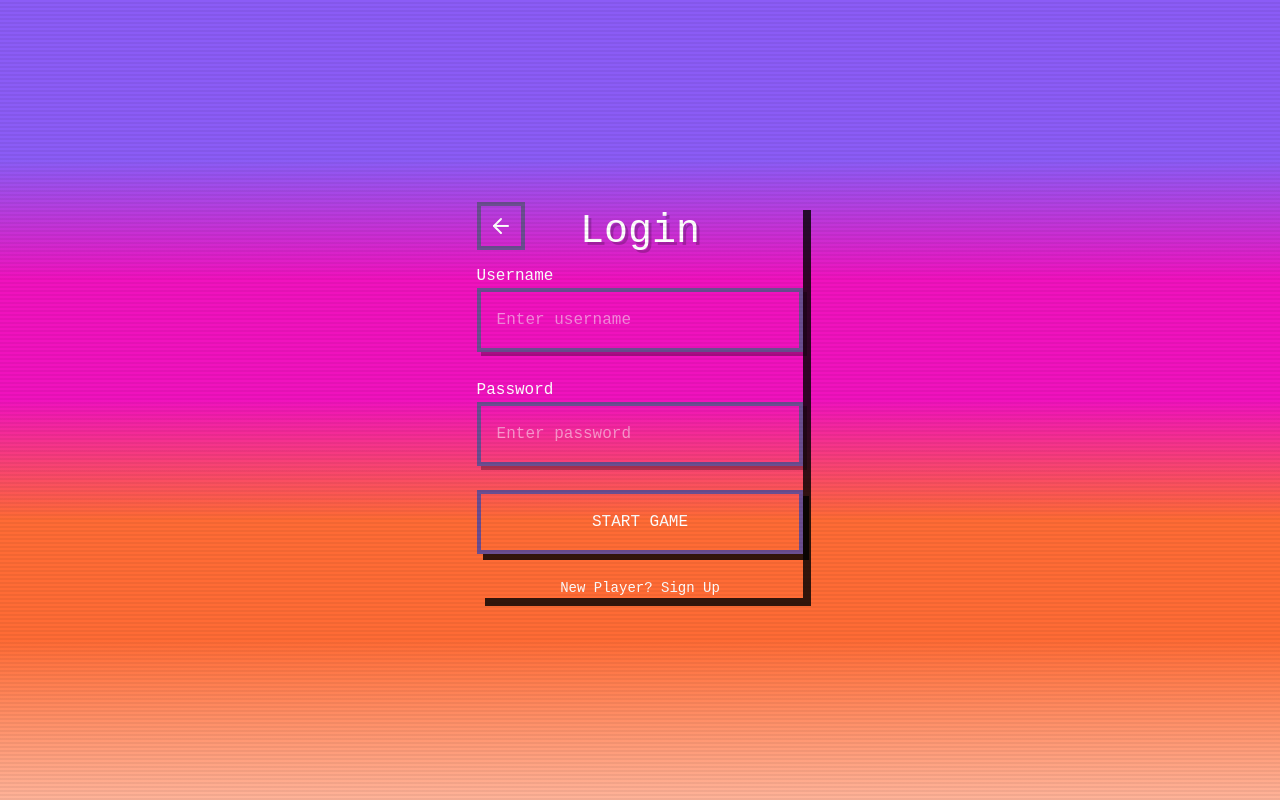
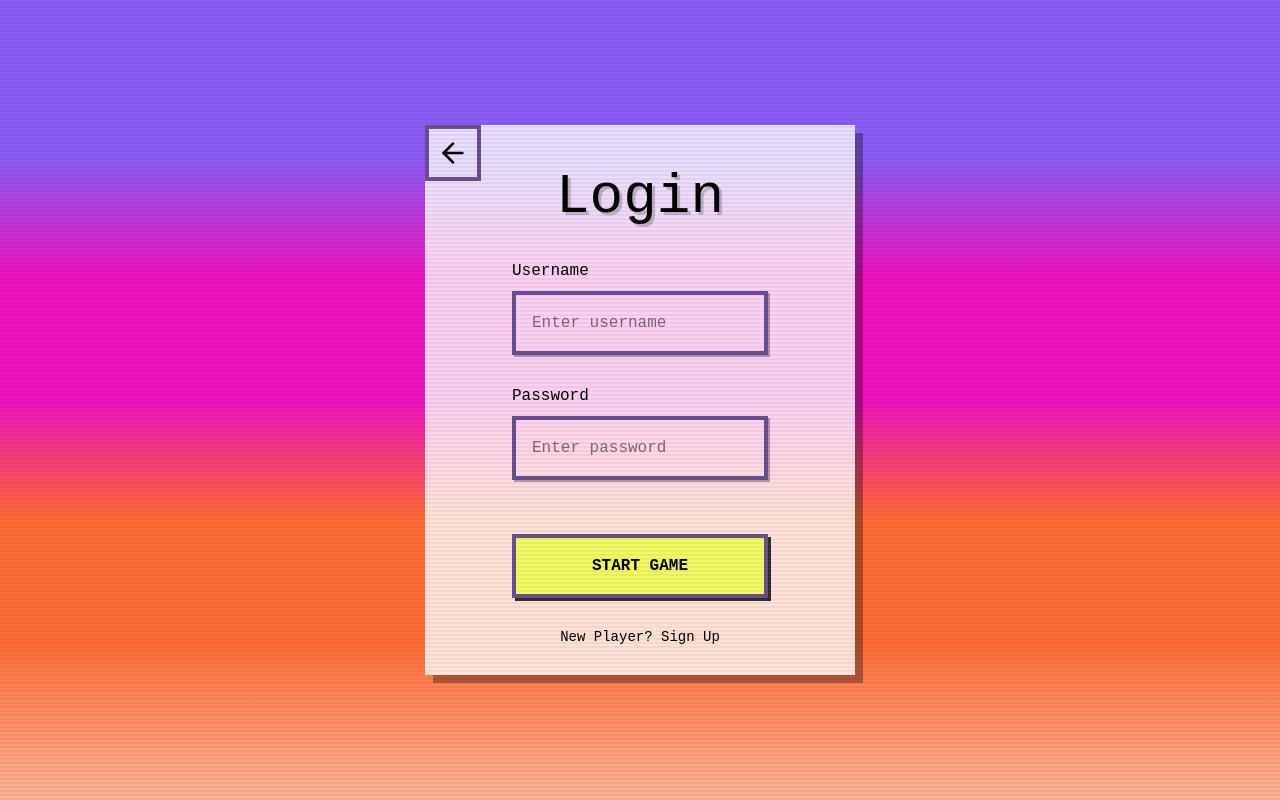
Before and after one commit to Annie0759/BudgetBuddy-FrontEnd, a React (Vite) app: page / in a window 1280 px wide. Both pictures are taken after a click on the button "START". Built offline with nearby package versions, Linux system fonts and the light colour scheme; a web font is replaced by a local one.

Commit message:
login page update

```diff
--- a/src/components/HomePage.tsx
+++ b/src/components/HomePage.tsx
@@ -220,7 +220,7 @@ export function HomePage({ onPlayClick }: HomePageProps) {
             <motion.h1
               className="relative z-10"
               style={{
-                fontSize: '9rem',
+                fontSize: '10rem',
                 lineHeight: '0.85',
                 fontFamily: '"Jersey 25", cursive',
                 fontWeight: '400',
--- a/src/components/LoginPage.tsx
+++ b/src/components/LoginPage.tsx
@@ -19,87 +19,119 @@ export function LoginPage({ onBack,onLoginSuccess }: LoginPageProps) {
         initial={{ scale: 0.8, opacity: 0 }}
         animate={{ scale: 1, opacity: 1 }}
         transition={{ duration: 0.3 }}
-        className="relative z-10 bg-white/90 p-12 rounded-none border-8 border-black"
+        className="relative z-10 px-16 py-24 rounded-none border-8 border-black"
         style={{
-          boxShadow: '8px 8px 0px rgba(0,0,0,0.8)',
-          imageRendering: 'pixelated'
+          boxShadow: '8px 8px 0px rgba(0, 0, 0, 0.32)',
+          background: 'rgba(255, 255, 255, 0.8)',
+          minHeight: '550px',
+          minWidth: '430px'
         }}
       >
         <button
           onClick={onBack}
           className="absolute top-4 left-4 p-2 hover:bg-black/10 border-4 border-black"
-          style={{ imageRendering: 'pixelated' }}
+          style={{
+            imageRendering: 'pixelated',
+            color: 'black'
+          }}
         >
-          <ArrowLeft className="w-6 h-6" />
+          <ArrowLeft className="w-8 h-8" />
         </button>
 
         <h2
           className="text-center mb-8 tracking-wider"
           style={{
-            fontSize: '2.5rem',
+            fontSize: '3.5rem',
             textShadow: '3px 3px 0px rgba(0,0,0,0.2)',
-            fontFamily: 'monospace'
+            fontFamily: 'monospace',
+            color: 'black',
+            marginTop: '30px'
           }}
         >
           Login
         </h2>
 
-        <div className="space-y-6 min-w-[320px]">
-          <div>
+        <div className="space-y-6 min-w-[300px]"
+        style={{
+          marginTop: '20px' ,
+          display: 'flex',
+          flexDirection: 'column',
+          gap: '5px',
+          alignItems: 'center'
+          }}>
+          <div style={{ display: 'flex', flexDirection: 'column' }}>
             <label
               className="block mb-2 tracking-wide"
-              style={{ fontFamily: 'monospace' }}
+              style={{
+                 fontFamily: 'monospace',
+                 fontWeight: '500',
+                 color: 'black'
+                }}
             >
               Username
             </label>
             <input
               type="text"
-              className="w-full p-4 border-4 border-black focus:outline-none focus:border-purple-600"
+              className="w-64 p-4 border-4 border-black focus:outline-none focus:border-purple-600"
               style={{
                 imageRendering: 'pixelated',
-                boxShadow: '4px 4px 0px rgba(0,0,0,0.3)',
-                fontFamily: 'monospace'
+                boxShadow: '2px 2px 0px rgba(0,0,0,0.3)',
+                fontFamily: 'monospace',
+                color: 'black'
               }}
               placeholder="Enter username"
             />
           </div>
 
-          <div>
+          <div style={{ display: 'flex', flexDirection: 'column' }}>
             <label
               className="block mb-2 tracking-wide"
-              style={{ fontFamily: 'monospace' }}
+              style={{
+                fontFamily: 'monospace' ,
+                color: 'black'
+              }}
             >
               Password
             </label>
             <input
               type="password"
-              className="w-full p-4 border-4 border-black focus:outline-none focus:border-purple-600"
+              className="w-64 p-4 border-4 border-black focus:outline-none focus:border-purple-600"
               style={{
                 imageRendering: 'pixelated',
-                boxShadow: '4px 4px 0px rgba(0,0,0,0.3)',
-                fontFamily: 'monospace'
+                boxShadow: '2px 2px 0px rgba(0,0,0,0.3)',
+                fontFamily: 'monospace',
+                color: 'black'
               }}
               placeholder="Enter password"
             />
           </div>
 
+          <div className='flex justify-center' style={{ marginTop: '25px' }}>
             <motion.button
               whileHover={{ scale: 1.05 }}
               whileTap={{ scale: 0.95 }}
               onClick = {onLoginSuccess}
-            className="w-full p-4 bg-purple-600 text-white border-4 border-black tracking-wide"
+              className="w-64 p-4 bg-purple-600 text-white border-4 border-black tracking-wide"
               style={{
-              boxShadow: '6px 6px 0px rgba(0,0,0,0.8)',
+                background: 'rgb(242, 250, 98)',
+                color: "black",
+                boxShadow: '3px 3px 0px rgba(0,0,0,0.8)',
                 imageRendering: 'pixelated',
-              fontFamily: 'monospace'
+                fontFamily: 'monospace',
+                fontWeight: '700'
               }}
           >
               START GAME
             </motion.button>
+          </div>
+
 
           <p
             className="text-center text-sm tracking-wide"
-            style={{ fontFamily: 'monospace' }}
+            style={{
+              fontFamily: 'monospace' ,
+              color: 'black'
+            }}
           >
             New Player? <span className="text-purple-600 cursor-pointer hover:underline">Sign Up</span>
           </p>
--- a/src/components/ui/PlayButton.tsx
+++ b/src/components/ui/PlayButton.tsx
@@ -10,8 +10,8 @@ export function PlayButton({ onClick }: PlayButtonProps) {
       onClick={onClick}
       className="relative z-50 pixel-borders overflow-hidden"
       style={{
-        background: 'linear-gradient(180deg, #ffd93d 0%, #ffb300 100%)',
-        padding: '24px 48px',
+        background: 'linear-gradient(180deg, #f7ff19e0 0%, #e6fb5a 100%)',
+        padding: '22px 32px',
         imageRendering: 'pixelated',
         fontFamily: '"Press Start 2P", cursive',
         fontSize: '1.25rem',
```
Lines whose indentation alone changed are shown as unchanged.
